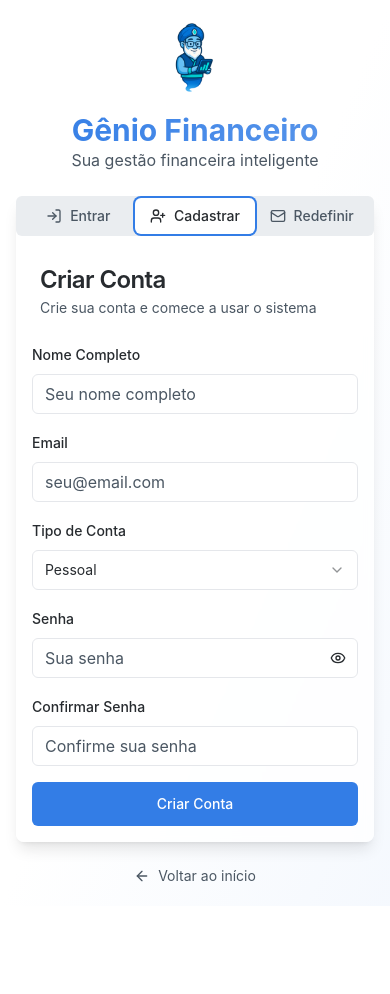
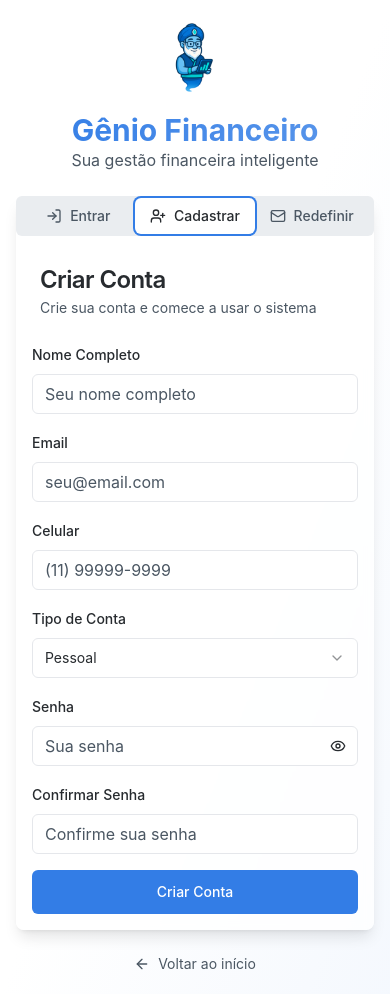
Before and after one commit to startupmourasolutions/genial-finances, a React (Vite) app: page /auth in a window 390 px wide. Both pictures are taken after a click on the tab "Cadastrar". Before the commit the page ends 906 px from the top, so only its background shows below. Built offline with nearby package versions, Linux system fonts and the light colour scheme.

Commit message:
Add phone number field
Add a phone number field with a mask to the registration screen.

```diff
--- a/src/pages/Auth.tsx
+++ b/src/pages/Auth.tsx
@@ -9,6 +9,7 @@ import { useAuth } from '@/hooks/useAuth'
 import { toast } from '@/hooks/use-toast'
 import { Eye, EyeOff, LogIn, UserPlus, Mail, ArrowLeft } from 'lucide-react'
 import { Link } from 'react-router-dom'
+import InputMask from 'react-input-mask'
 
 export default function Auth() {
   const { signIn, signUp, resetPassword, loading } = useAuth()
@@ -24,6 +25,7 @@ export default function Auth() {
   const [signupPassword, setSignupPassword] = useState('')
   const [signupConfirmPassword, setSignupConfirmPassword] = useState('')
   const [fullName, setFullName] = useState('')
+  const [phone, setPhone] = useState('')
   const [userType, setUserType] = useState<'client' | 'super_administrator'>('client')
   const [clientType, setClientType] = useState<'personal' | 'business'>('personal')
   const [companyName, setCompanyName] = useState('')
@@ -199,6 +201,25 @@ export default function Auth() {
                   </div>
 
                   <div className="space-y-2">
+                    <Label htmlFor="phone">Celular</Label>
+                    <InputMask
+                      mask="(99) 99999-9999"
+                      value={phone}
+                      onChange={(e) => setPhone(e.target.value)}
+                      required
+                    >
+                      {(inputProps: any) => (
+                        <Input
+                          {...inputProps}
+                          id="phone"
+                          type="tel"
+                          placeholder="(11) 99999-9999"
+                        />
+                      )}
+                    </InputMask>
+                  </div>
+
+                  <div className="space-y-2">
                     <Label htmlFor="client-type">Tipo de Conta</Label>
                     <Select value={clientType} onValueChange={(value: 'personal' | 'business') => setClientType(value)}>
                       <SelectTrigger>
```
